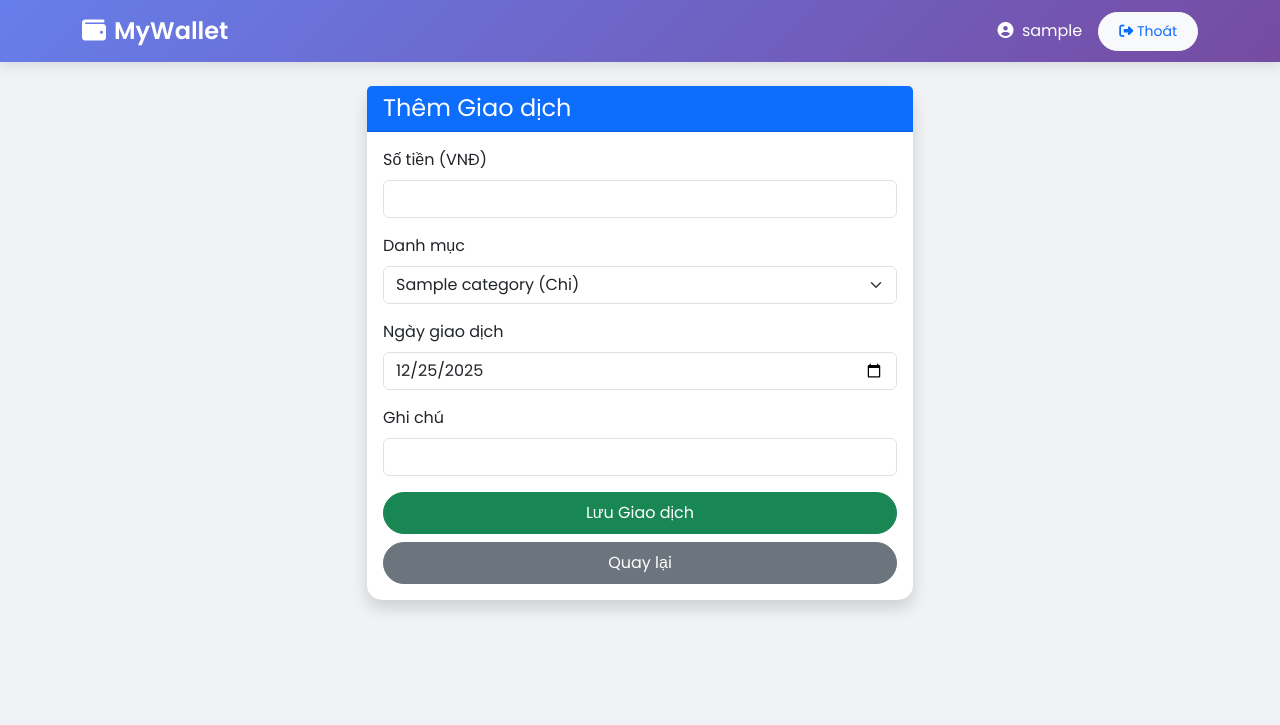
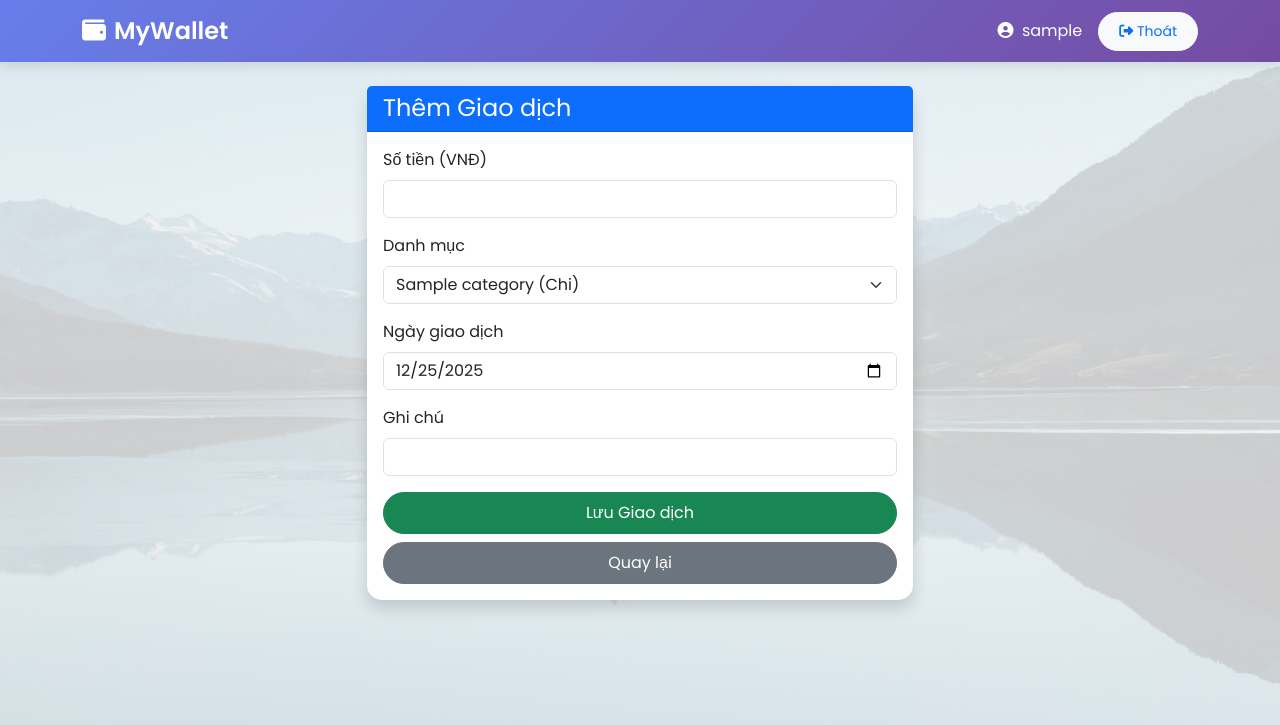
Before and after one commit to Ronemdo/quan-ly-chi-tieu, a Flask app: page /add_transaction in a window 1280 px wide. Shown: the top 725 px of the page. Run offline with Flask 3, Linux system fonts and the light colour scheme; a user stored in the database is signed in; tables that the repository leaves empty hold one stand-in row (values such as "Sample post").

Commit message:
Background

```diff
--- a/templates/base.html
+++ b/templates/base.html
@@ -16,8 +16,21 @@
     <style>
         body {
             font-family: 'Poppins', sans-serif;
-            background-color: #f0f2f5;
             color: #333;
+
+            /* CẤU HÌNH ẢNH NỀN */
+            /* Dùng url_for để lấy đường dẫn ảnh chuẩn trong Flask */
+            background-image: linear-gradient(rgba(255, 255, 255, 0.8), rgba(255, 255, 255, 0.8)),
+                              url("{{ url_for('static', filename='images/bg.jpg') }}");
+
+            /* Ảnh luôn phủ kín màn hình */
+            background-size: cover;
+
+            /* Ảnh đứng yên khi cuộn chuột (hiệu ứng Parallax) */
+            background-attachment: fixed;
+
+            /* Căn giữa ảnh */
+            background-position: center;
         }
 
         /* Navbar */
```
Also changed, not shown: static/images/bg.jpg (added).
